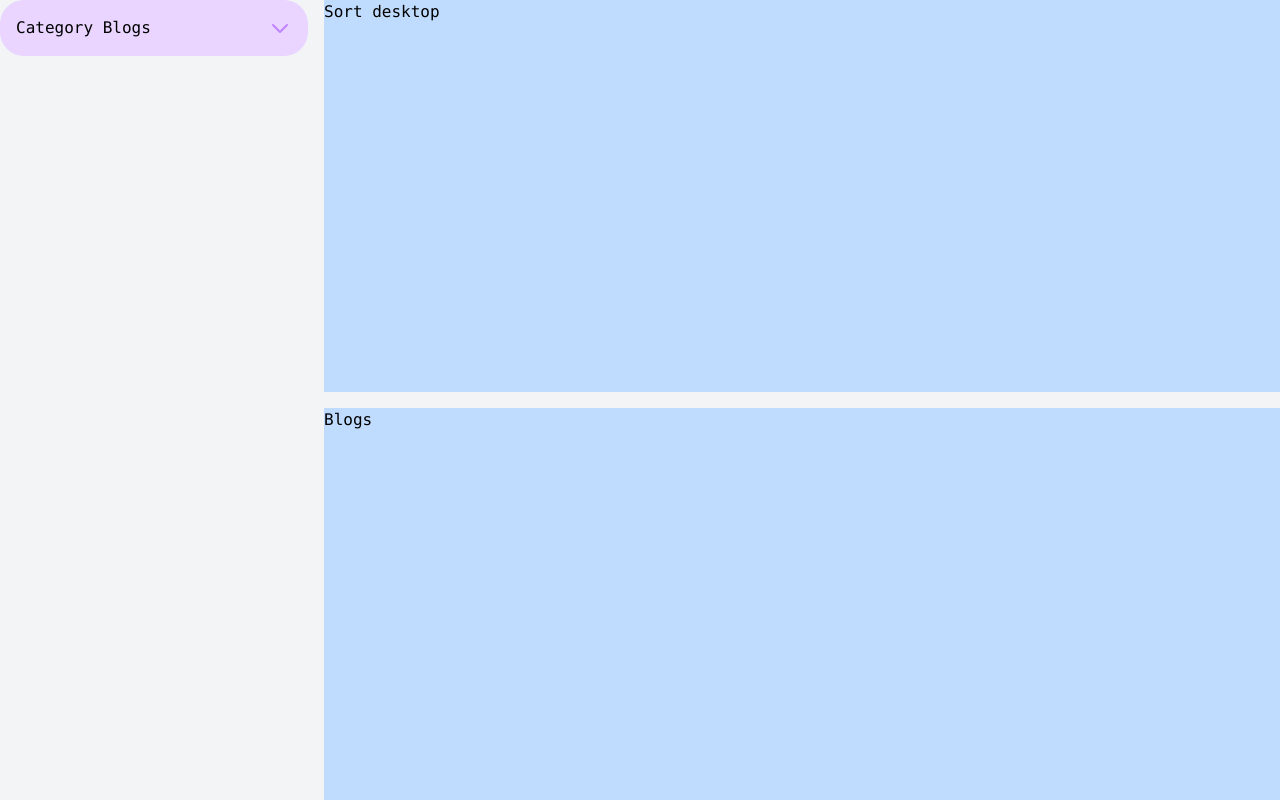
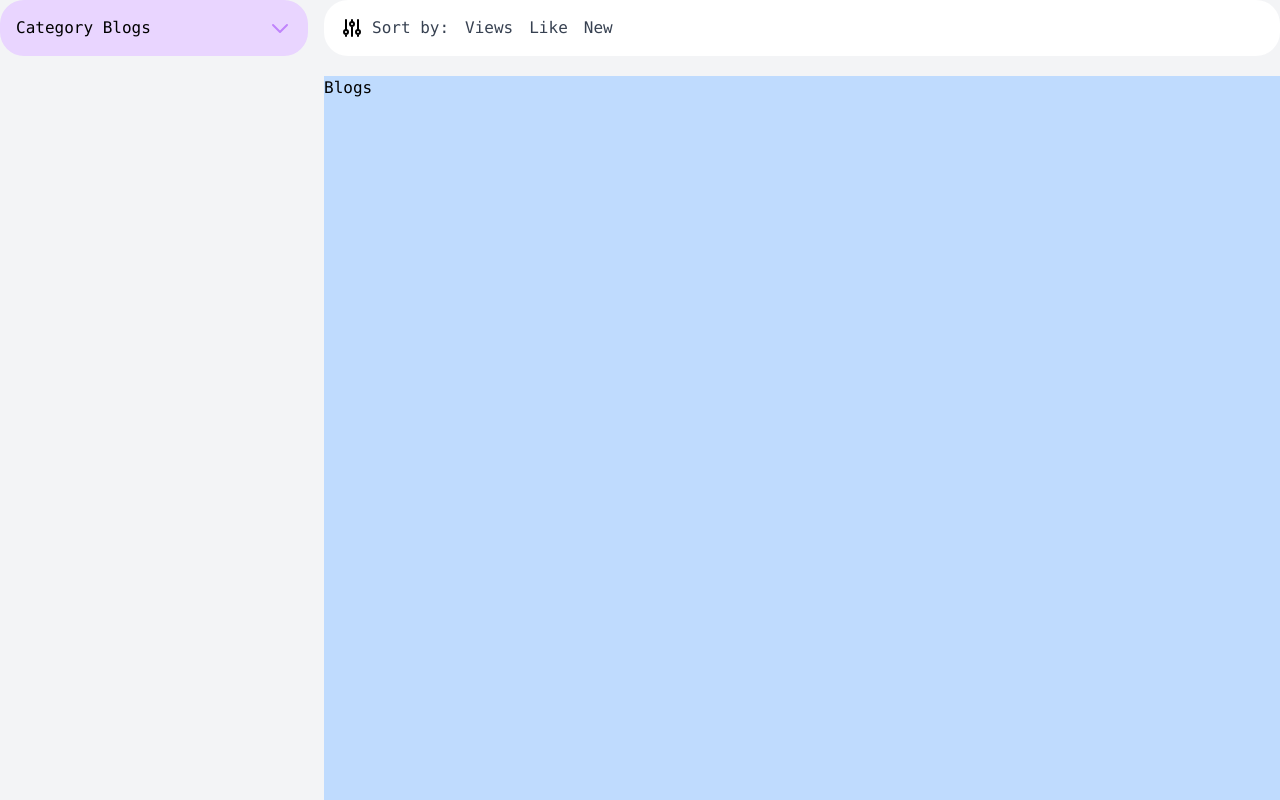
Before and after one commit to VahidTahmasebi/blogs-front-next, a Next.js app: page / in a window 1280 px wide. Built offline with nearby package versions, Linux system fonts and the light colour scheme.

Commit message:
Add sort navbar structure

```diff
--- a/src/pages/index.js
+++ b/src/pages/index.js
@@ -1,13 +1,13 @@
 import { useState } from "react";
 import Link from "next/link";
 
-import { ChevronDownIcon } from "@heroicons/react/outline";
+import { AdjustmentsIcon, ChevronDownIcon } from "@heroicons/react/outline";
 
 export default function Home() {
   const [isOpen, setIsOpen] = useState();
 
   return (
-    <div className="grid gap-4 md:grid-cols-12 md:grid-rows-2 min-h-screen bg-gray-100">
+    <div className="min-h-screen grid gap-4 md:grid-cols-12 md:grid-rows-[60px_minmax(300px,_1fr)] bg-gray-100">
       <div className="hidden md:block md:row-span-2 md:col-span-3">
         <div className="bg-white rounded-3xl overflow-hidden">
           {/* accordion header */}
@@ -37,8 +37,18 @@ export default function Home() {
           </div>
         </div>
       </div>
-      <div className="bg-blue-200 hidden md:block md:col-span-9">
-        Sort desktop
+      <div className="hidden md:block md:col-span-9">
+        <div className="flex items-center rounded-3xl px-4 bg-white">
+          <div className="flex items-center gap-x-2 mr-4">
+            <AdjustmentsIcon className="w-6 h-6" />
+            <span className="text-gray-700">Sort by:</span>
+          </div>
+          <ul className="flex items-center gap-x-4">
+            <li className="py-4 text-gray-700 cursor-pointer">Views</li>
+            <li className="py-4 text-gray-700 cursor-pointer">Like</li>
+            <li className="py-4 text-gray-700 cursor-pointer">New</li>
+          </ul>
+        </div>
       </div>
       <div className="bg-blue-200 md:col-span-9">Blogs</div>
     </div>
```
